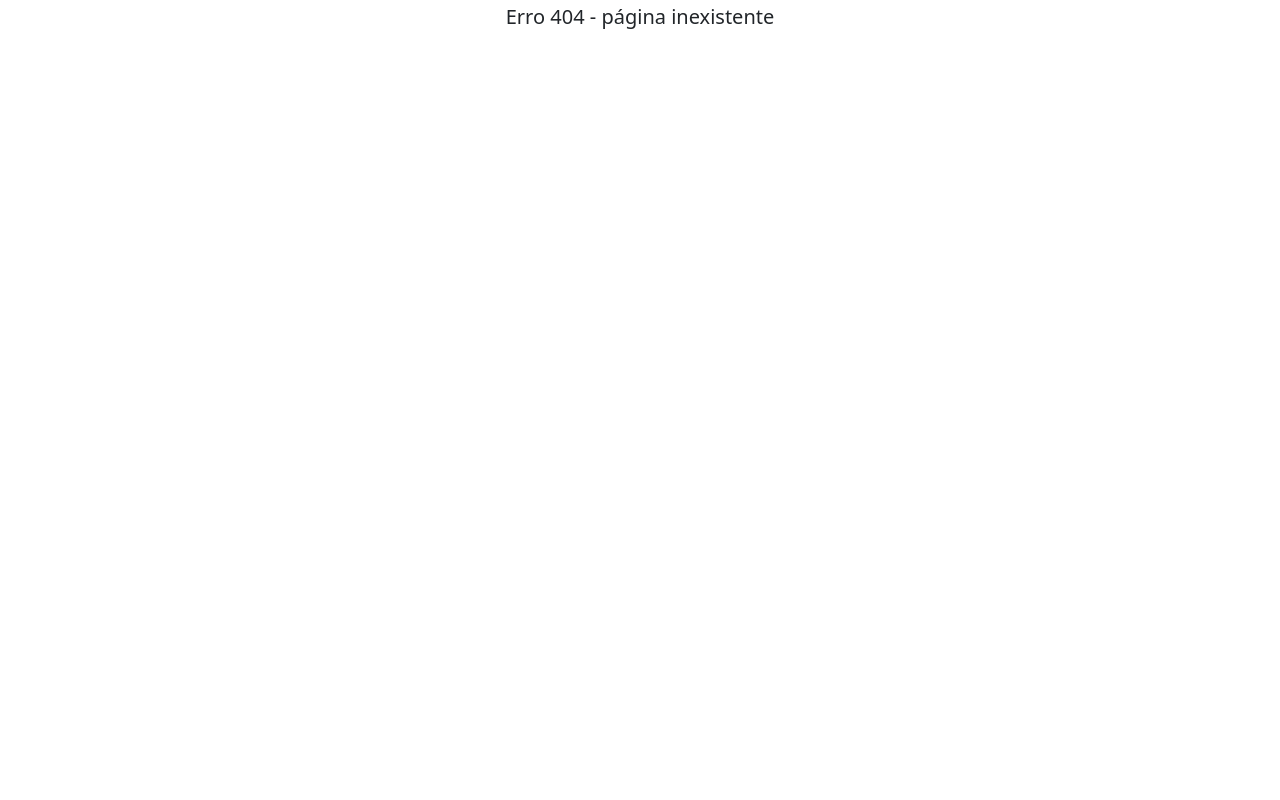
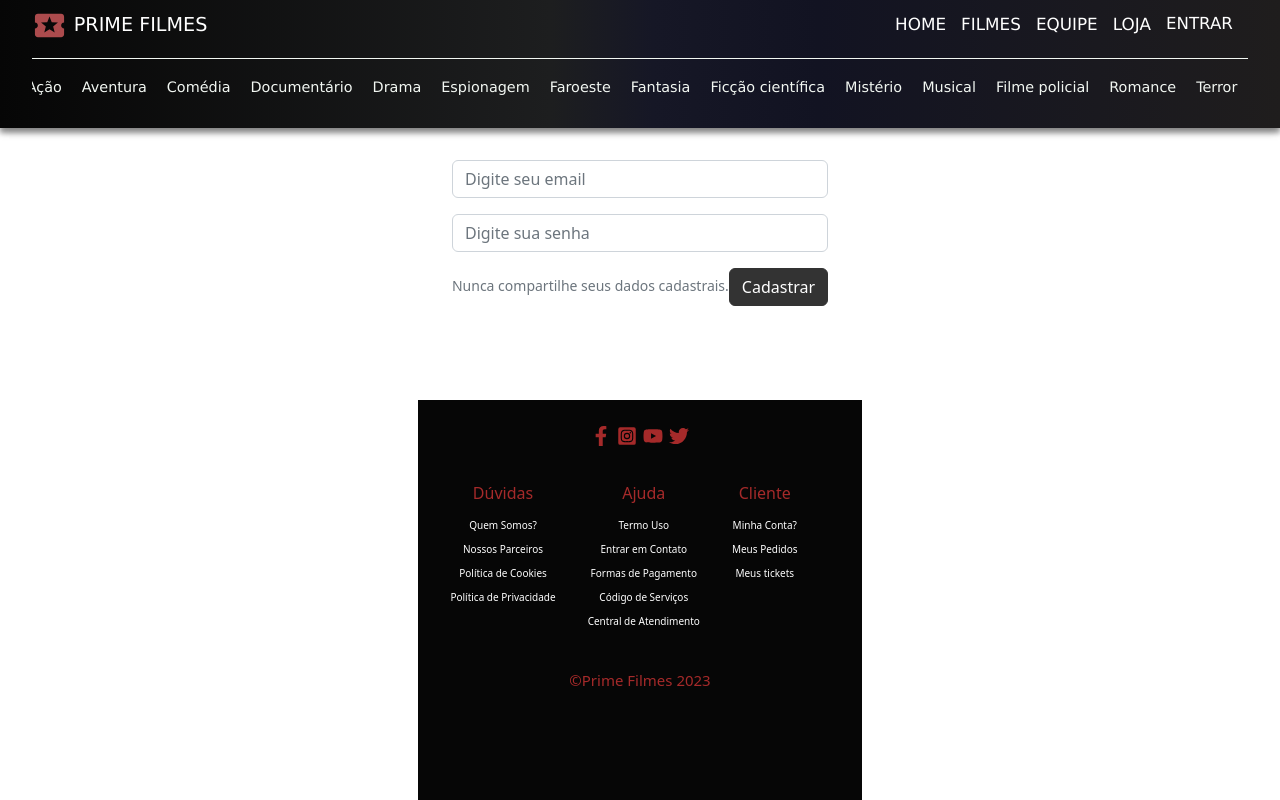
Before and after one commit to plfmoura/SquadProject-primeFilmes, a React (Vite) app: page /cadastro in a window 1280 px wide. Before the commit this address had no page. Built offline with nearby package versions, Linux system fonts and the light colour scheme.

Commit message:
update(cadastro)scripts POST and GET

```diff
--- a/src/components/NavBar/LoginModal/index.jsx
+++ b/src/components/NavBar/LoginModal/index.jsx
@@ -2,6 +2,7 @@ import React, { useState } from "react";
 import Button from "react-bootstrap/Button";
 import Modal from "react-bootstrap/Modal";
 import Form from "react-bootstrap/Form";
+import { NavLink } from "react-router-dom";
 
 export default function LoginModal({ onPress, onClose, onShow, show, password, email }) {
   return (
@@ -54,9 +55,13 @@ export default function LoginModal({ onPress, onClose, onShow, show, password, e
             }}
           >
             <p>
-              <a href="#" style={{ color: "#333" }}>
-                Registre-se
-              </a>
+              <NavLink
+                onClick={ onClose }
+                to="/cadastro"
+                end
+                >
+                  Registre-se
+                </NavLink>
             </p>
             <p>
               <a href="#" style={{ color: "#333" }}>
--- a/src/components/NavBar/index.jsx
+++ b/src/components/NavBar/index.jsx
@@ -64,9 +64,9 @@ export default function NavBar() {
         <ul className={style.menuNavigation}>
           <li><NavLink className={style.menuItem} to="/" end>Home</NavLink></li>
           <li><NavLink className={style.menuItem} to="/filmes" end>Filmes</NavLink></li>
-          <li><NavLink className={style.menuItem} to="/loja" end>Loja</NavLink></li>
+          {/* <li><NavLink className={style.menuItem} to="/loja" end>Loja</NavLink></li>       */}
           <li><NavLink className={style.menuItem} to="/equipe" end>Equipe</NavLink></li>
-          <li><NavLink className={style.menuItem} to="/cart" end>Cart</NavLink></li>
+          <li><NavLink className={style.menuItem} to="/cart" end>Loja</NavLink></li>
           {
             singin ? ( <li className={style.menuItem} onClick={ singOut }>Sair</li>)
              : (<LoginModal
--- a/src/main.jsx
+++ b/src/main.jsx
@@ -9,6 +9,7 @@ import ErrorPage from './routes/ErrorPage/ErrorPage'
 import Home from './routes/Home/Home'
 import Equipe from './routes/Equipe/Equipe'
 import Cart from './routes/Cart'
+import Cadastro from './routes/Cadastro'
 
 
 const router = createBrowserRouter([
@@ -24,6 +25,10 @@ const router = createBrowserRouter([
       {
         path: '/filmes',
         element: <Filmes />,
+      },
+      {
+        path: '/cadastro',
+        element: <Cadastro />,
       },
       {
         path: '/loja',
--- /dev/null
+++ b/src/routes/Cadastro/index.jsx
@@ -0,0 +1,80 @@
+import React, { useEffect, useState } from 'react'
+import Form from "react-bootstrap/Form";
+import Button from "react-bootstrap/Button";
+import axios from 'axios';
+
+export default function Cadastro() {
+
+    const [ newUser, setNewUser] = useState('')
+    const [ newPassword, setNewPassword] = useState('')
+    const [ usuarios, setUsuarios] = useState([])
+    const [ resposta, setResposta] = useState(false)
+
+    const pegarUsuarios = () => {
+        const url = `https://json-server-md3.onrender.com/users/`
+        axios.get(url)
+        .then(( response ) => setUsuarios(response.data))
+    }
+
+    useEffect(() => {
+        console.log(resposta)
+    }, [resposta])
+
+
+    const verificarUsuarios = () => {
+        pegarUsuarios()
+        setResposta(false)
+        usuarios.map(( item ) => {
+            let verificar = item.email
+            if(verificar.includes(newUser)){
+                setResposta(true)
+                console.log(resposta)
+            } else {
+                setResposta(false)
+            }
+            if(resposta === true){
+            console.log('Nomes iguais')
+            } else {
+                console.log('Não encontrei nomes iguais')
+                registrarUsuario()
+            }
+        })
+    }
+
+    const registrarUsuario = () => {
+        const url = `https://json-server-md3.onrender.com/users/`
+        axios.post(url, {
+            email: newUser,
+            password: newPassword
+        })
+        .then(function (response) {
+            console.log(response);
+        })
+        .catch(function (error) {
+            console.log(error);
+        });
+    }
+
+  return (
+    <div>
+      <Form style={{marginTop: "10rem"}}>
+            <Form.Group className="mb-3" controlId="formBasicEmail">
+              <Form.Control type="email" onChange={(e) => setNewUser(e.target.value) } placeholder="Digite seu email" />
+            </Form.Group>
+            <Form.Group className="mb-3" controlId="formBasicPassword">
+              <Form.Control type="password" onChange={(e) => setNewPassword(e.target.value) } placeholder="Digite sua senha" />
+            </Form.Group>
+            <Form.Text className="text-muted">
+              Nunca compartilhe seus dados cadastrais.
+            </Form.Text>
+            <Button
+            variant="primary"
+            onClick={verificarUsuarios}
+            style={{ backgroundColor: "#333", borderColor: "#333" }}
+          >
+            Cadastrar
+          </Button>
+          </Form>
+    </div>
+  )
+}
--- a/src/routes/Filmes/Filmes.jsx
+++ b/src/routes/Filmes/Filmes.jsx
@@ -7,7 +7,6 @@ import { Button, Form } from 'react-bootstrap'
 export default function Filmes() {
 
   const [movies, setMovies ] = useState([])
-  const [search, setSearch] = useState()
 
   const getMovies = () =>{
     let url = `https://json-server-md3.onrender.com/filmes`
@@ -19,6 +18,7 @@ export default function Filmes() {
     if (name === ''){
         getMovies();
     }
+    console.log(name)
 
     let pesquisa = name.toLowerCase()
     for(var i in movies){
```
